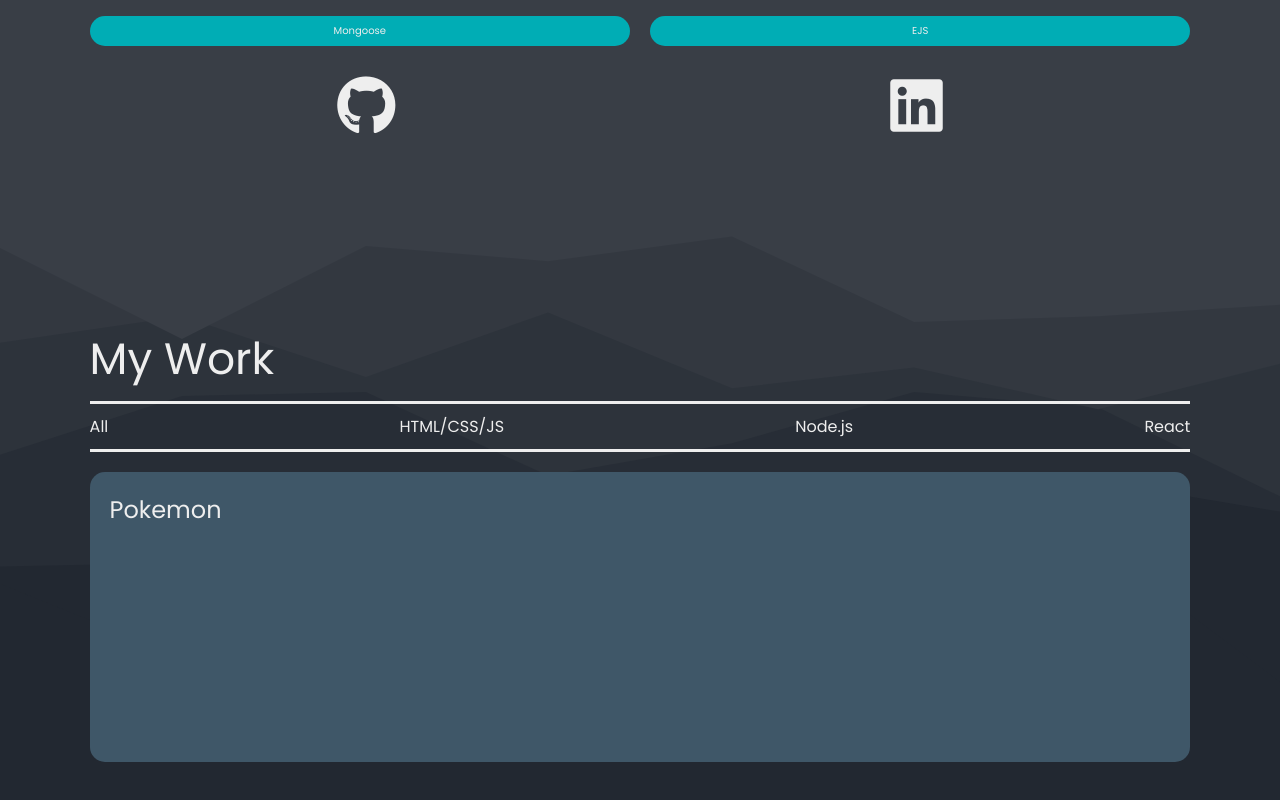
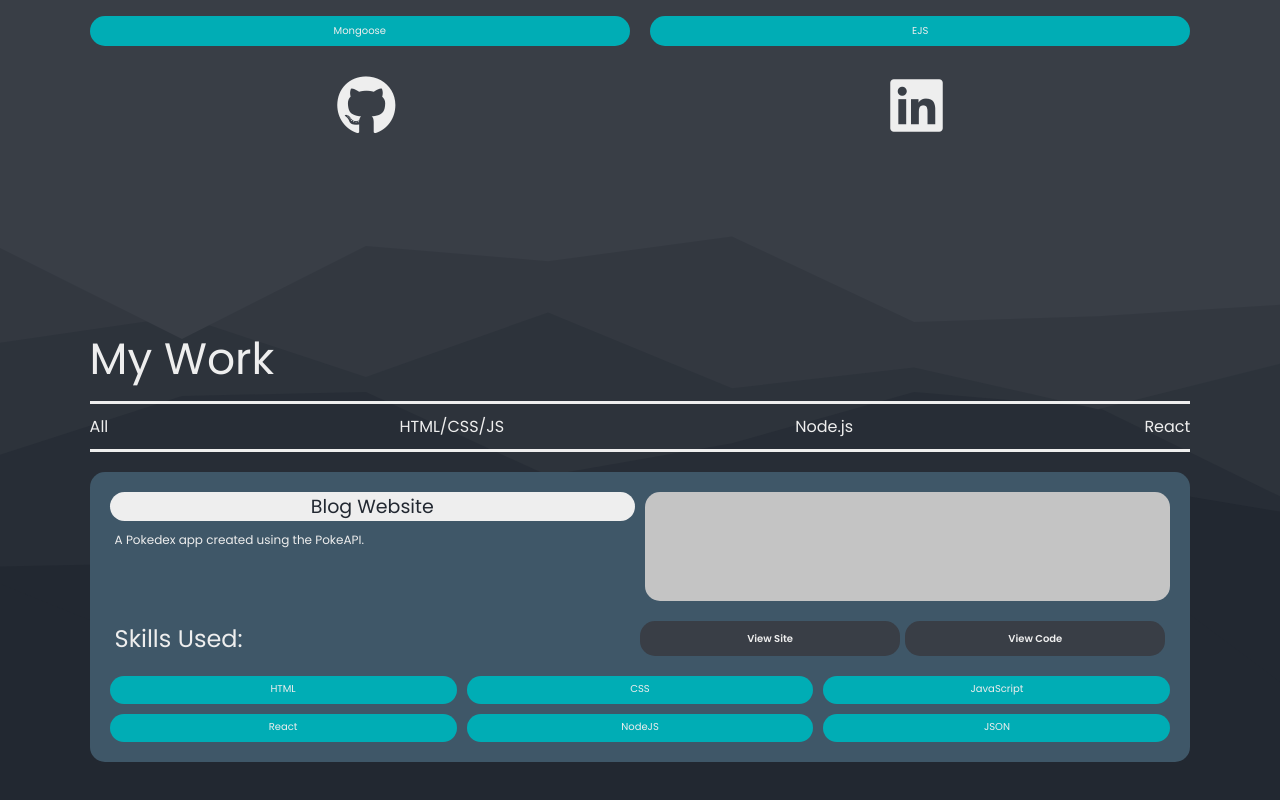
Before and after one commit to simran7s/portfolio, a React (Create React App) app: page / in a window 1280 px wide. Shown: the part 1168-1968 px from the top of the page. Built offline with nearby package versions, Linux system fonts and the light colour scheme.

Commit message:
designed single card component

```diff
--- a/public/style.css
+++ b/public/style.css
@@ -322,6 +322,8 @@ button:active {
     font-size: 1.6rem;
 }
 
+
+/* CARD STYLING */
 .work-card {
     width: auto;
     height: 250px;
@@ -329,4 +331,93 @@ button:active {
     padding: 2rem;
     border-radius: 15px;
     margin-top: 2rem;
+
+    display: grid;
+    grid-template-columns: 1fr 1fr;
+    grid-template-rows: 5fr 2fr 3fr;
+    gap: 10px;
+
+    grid-template-areas:
+        "info picture"
+        "mid mid"
+        "skills skills"
+    ;
 }
+
+.card-info {
+    grid-area: info;
+}
+
+.card-picture {
+    background-color: #C4C4C4;
+    grid-area: picture;
+    border-radius: 15px;
+}
+
+.card-info p {
+    font-size: 120%;
+    padding-left: 5px;
+    width: 100%;
+    /* text-align: center; */
+}
+
+.card-info h3 {
+    font-size: 190%;
+    text-align: center;
+    background-color: var(--light);
+    color: var(--dark);
+    border-radius: 15px;
+    width: 100%;
+}
+
+.card-middle {
+    /* background-color: cadetblue; */
+    grid-area: mid;
+}
+
+.card-skills {
+    /* background-color: chartreuse; */
+    grid-area: skills;
+
+    display: grid;
+    grid-template-columns: repeat(3, 1fr);
+    gap: 1rem;
+    grid-auto-rows: 1fr;
+}
+
+.card-skill {
+    background-color: var(--primary);
+    border-radius: 15px;
+    text-align: center;
+
+    /* margin: auto 0; */
+    padding: 0.5rem 1rem;
+
+
+
+}
+
+.work-links {
+    display: flex;
+    gap: 5px;
+    /* grid-template-columns: 50% 50%; */
+}
+
+.work-links a {
+    background-color: var(--secondary);
+    color: var(--light);
+    padding: 0;
+    vertical-align: middle;
+    font-size: 1rem;
+
+    display: flex;
+    justify-content: center;
+    align-items: center;
+}
+
+.middle-grid {
+    display: grid;
+    grid-template-columns: 50% 50%;
+
+    padding: 1rem 5px;
+}
--- a/src/components/General/Anchor.jsx
+++ b/src/components/General/Anchor.jsx
@@ -3,9 +3,8 @@ import React from 'react'
 function Anchor(props) {
     const { href, text } = props
     return (
-        <div className="spacer landing-mobile-waves">
-            <a href={`#${href}`} className="anchor">{text}</a>
-        </div >
+
+        <a href={`#${href}`} className="anchor">{text}</a>
     )
 }
 
--- a/src/components/LandingPage/Landing.jsx
+++ b/src/components/LandingPage/Landing.jsx
@@ -16,8 +16,9 @@ function Landing() {
                     <h3>A Full Stack Developer</h3>
                 </div>
             </div>
-
-            <Anchor href="contact" text="Get In Touch" />
+            <div className="spacer landing-mobile-waves">
+                <Anchor href="contact" text="Get In Touch" />
+            </div>
 
         </div>
     )
--- a/src/components/WorkPage/Work.jsx
+++ b/src/components/WorkPage/Work.jsx
@@ -1,4 +1,5 @@
 import React from 'react'
+import Anchor from '../General/Anchor'
 
 function Work() {
     return (
@@ -16,8 +17,39 @@ function Work() {
                     </ul>
 
                     <div className="work-card">
-                        <h4>Pokemon</h4>
+                        <div className="card-info">
+                            <h3>Blog Website</h3>
+                            <p>A Pokedex app created using the PokeAPI.</p>
+                        </div>
+                        <div className="card-picture">
+
+                        </div>
+
+                        <div className="card-middle">
+                            <div className="middle-grid">
+                                <h4>Skills Used:</h4>
+                                <div className="work-links">
+                                    <Anchor text="View Site" />
+                                    <Anchor text="View Code" />
+                                </div>
+                            </div>
+                        </div>
+
+                        <div className="card-skills">
+                            <div className="card-skill">HTML</div>
+                            <div className="card-skill">CSS</div>
+                            <div className="card-skill">JavaScript</div>
+                            <div className="card-skill">React</div>
+                            <div className="card-skill">NodeJS</div>
+                            <div className="card-skill">JSON</div>
+                        </div>
+
                     </div>
+
+
+
+
+
                 </div>
             </section>
         </>
```
